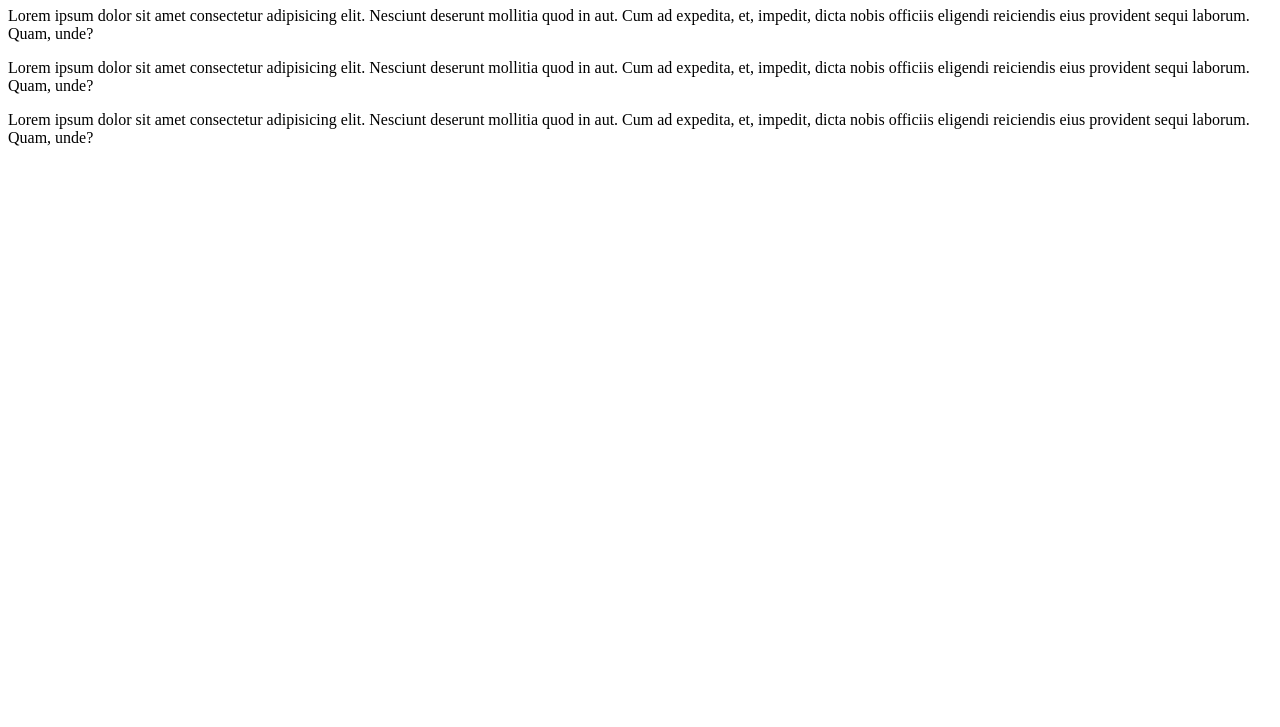
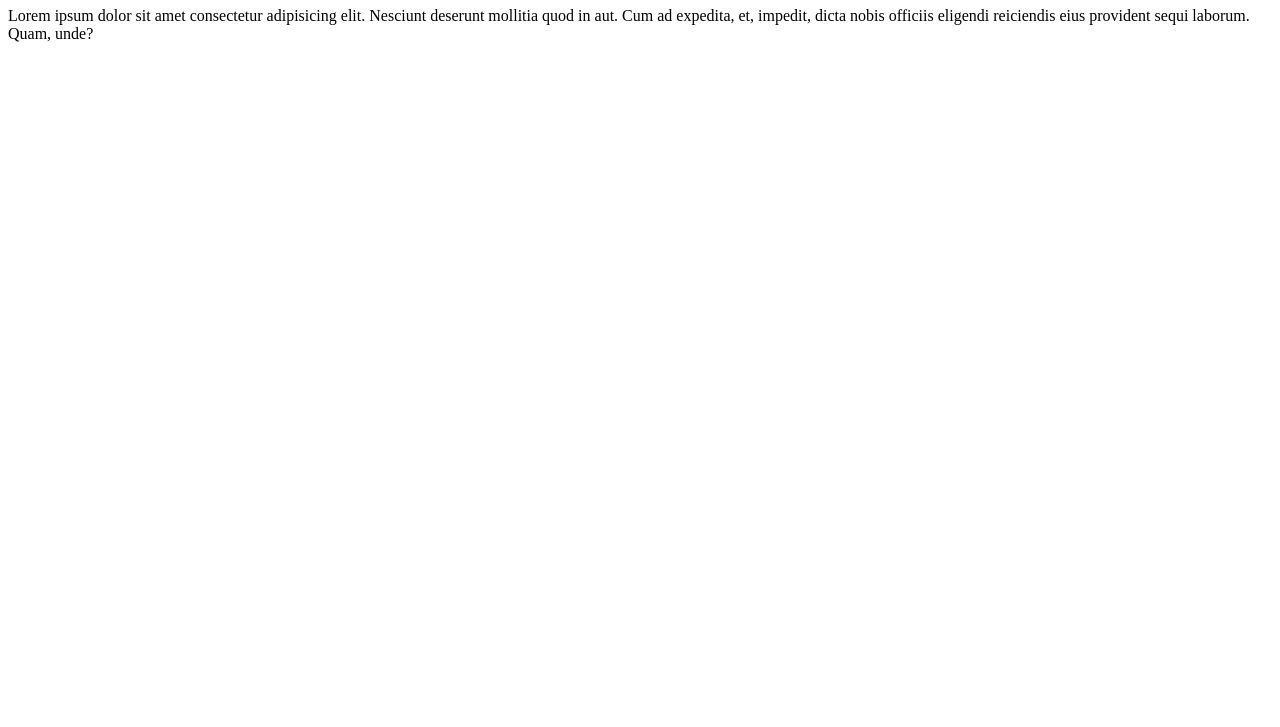
Before and after one commit to Typhonn003/verbose_potato, a plain HTML site: page index.html in a window 1280 px wide. Shown: the part 73-800 px from the top of the page. Drawn offline with Linux system fonts and the light colour scheme.

Commit message:
exclui linhas

```diff
--- a/index.html
+++ b/index.html
@@ -9,8 +9,6 @@
 <body>
     <h1>Título</h1>
     <p>Lorem ipsum dolor sit amet consectetur adipisicing elit. Nesciunt deserunt mollitia quod in aut. Cum ad expedita, et, impedit, dicta nobis officiis eligendi reiciendis eius provident sequi laborum. Quam, unde?</p>
-    <p>Lorem ipsum dolor sit amet consectetur adipisicing elit. Nesciunt deserunt mollitia quod in aut. Cum ad expedita, et, impedit, dicta nobis officiis eligendi reiciendis eius provident sequi laborum. Quam, unde?</p>
-    <p>Lorem ipsum dolor sit amet consectetur adipisicing elit. Nesciunt deserunt mollitia quod in aut. Cum ad expedita, et, impedit, dicta nobis officiis eligendi reiciendis eius provident sequi laborum. Quam, unde?</p>
 
 </body>
 </html>
```
